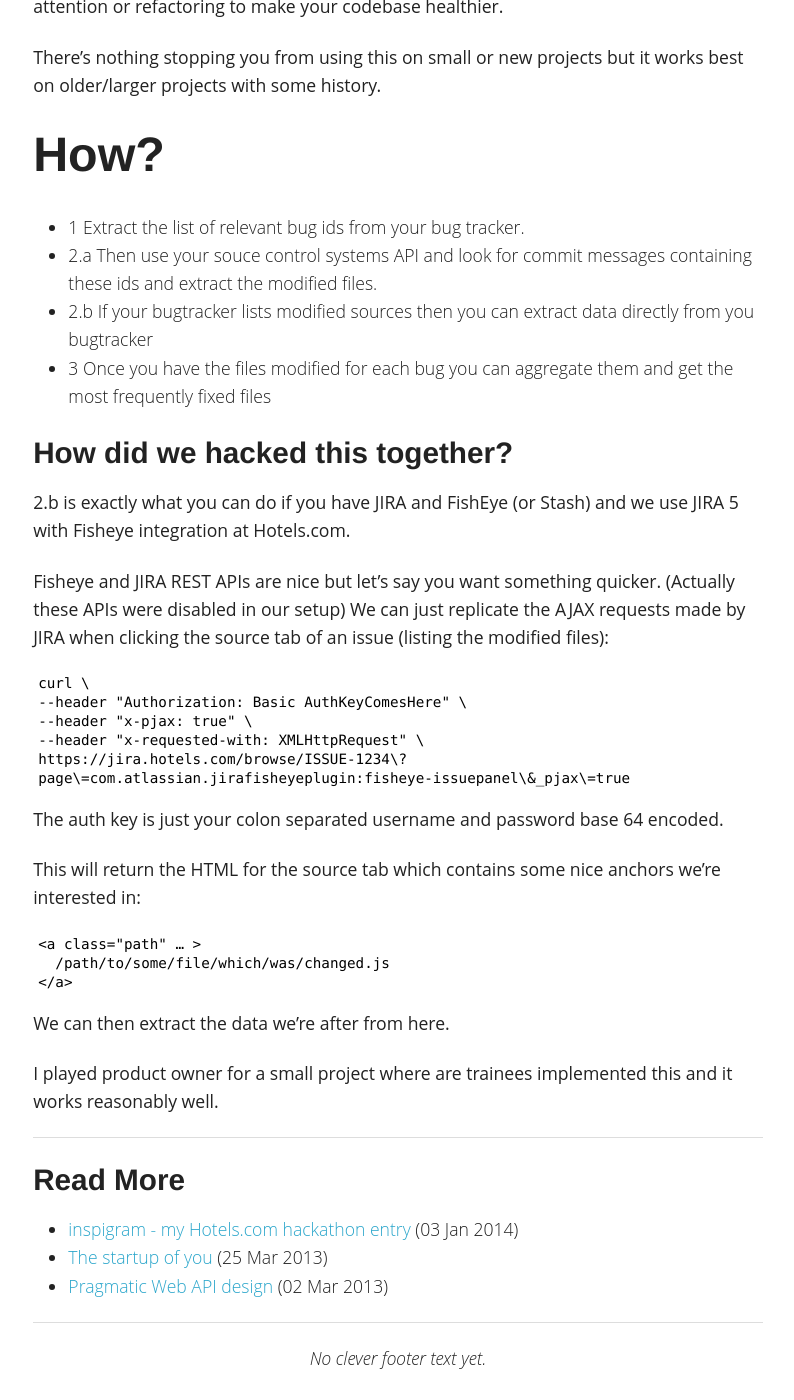
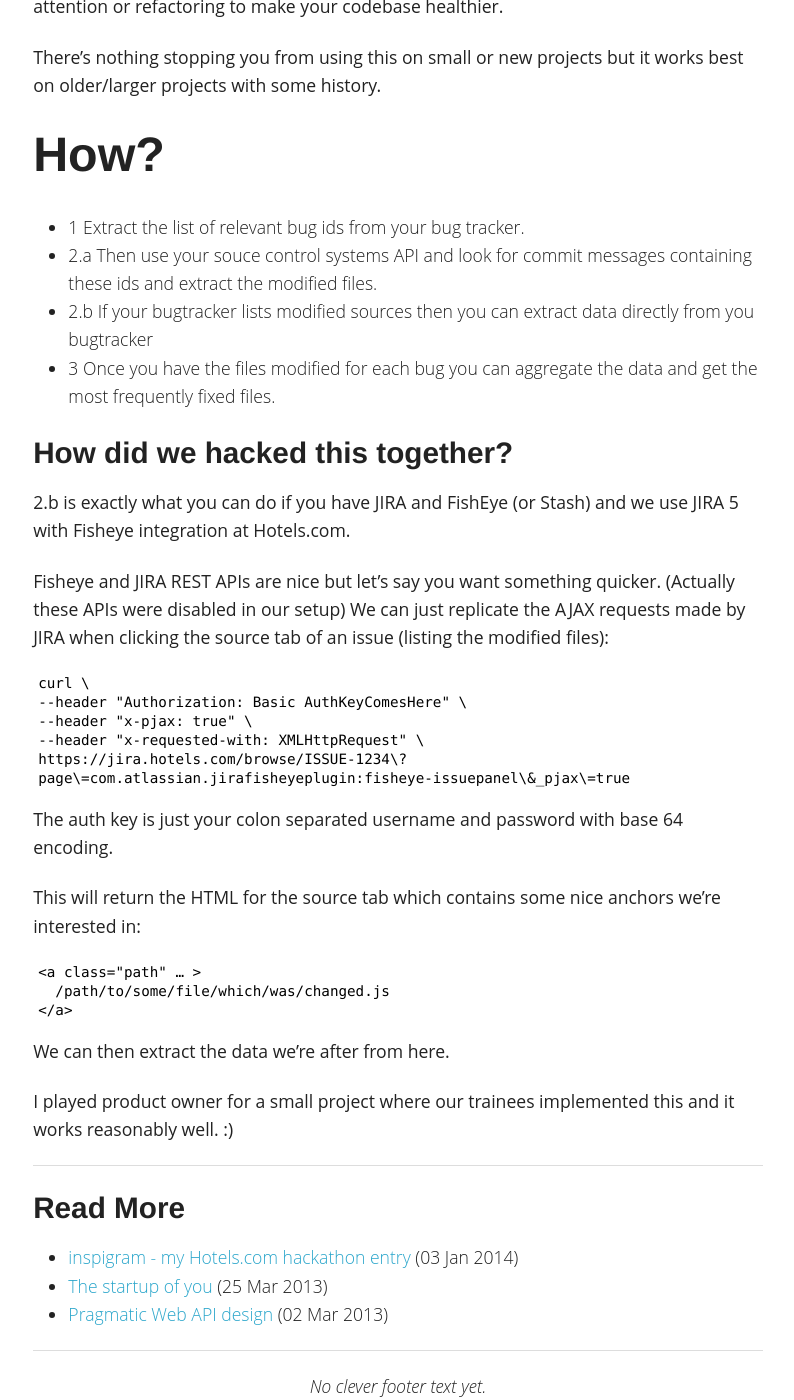
Before and after one commit to dublado/csabapalfi.github.io, a Jekyll site: the page built from _posts/2013-11-27-detecting-code-hotspots.md, in a window 1280 px wide and 1400 px high, scrolled down 849 px. Shown: the whole window, without its empty margins (242-1036 px from the left). Built offline with Jekyll 4.4.1, drawn with Linux system fonts in a browser that asks for light colours; Markdown is read by kramdown in place of the engine named in the settings; before the commit the page ends 2221 px from its top, so only the background shows below that.

Commit message:
fixed typos

```diff
--- a/_posts/2013-11-27-detecting-code-hotspots.md
+++ b/_posts/2013-11-27-detecting-code-hotspots.md
@@ -32,7 +32,7 @@ There's nothing stopping you from using this on small or new projects but it wor
 * 1 Extract the list of relevant bug ids from your bug tracker.
 * 2.a Then use your souce control systems API and look for commit messages containing these ids and extract the modified files.
 * 2.b If your bugtracker lists modified sources then you can extract data directly from you bugtracker
-* 3 Once you have the files modified for each bug you can aggregate them and get the most frequently fixed files
+* 3 Once you have the files modified for each bug you can aggregate the data and get the most frequently fixed files.
 
 ### How did we hacked this together?
 
@@ -46,7 +46,7 @@ Fisheye and JIRA REST APIs are nice but let's say you want something quicker. (A
     --header "x-requested-with: XMLHttpRequest" \
     https://jira.hotels.com/browse/ISSUE-1234\?page\=com.atlassian.jirafisheyeplugin:fisheye-issuepanel\&_pjax\=true
 
-The auth key is just your colon separated username and password base 64 encoded.
+The auth key is just your colon separated username and password with base 64 encoding.
 
 This will return the HTML for the source tab which contains some nice anchors we're interested in:
 
@@ -56,4 +56,4 @@ This will return the HTML for the source tab which contains some nice anchors we
 
 We can then extract the data we're after from here.
 
-I played product owner for a small project where are trainees implemented this and it works reasonably well.
+I played product owner for a small project where our trainees implemented this and it works reasonably well. :)
```
